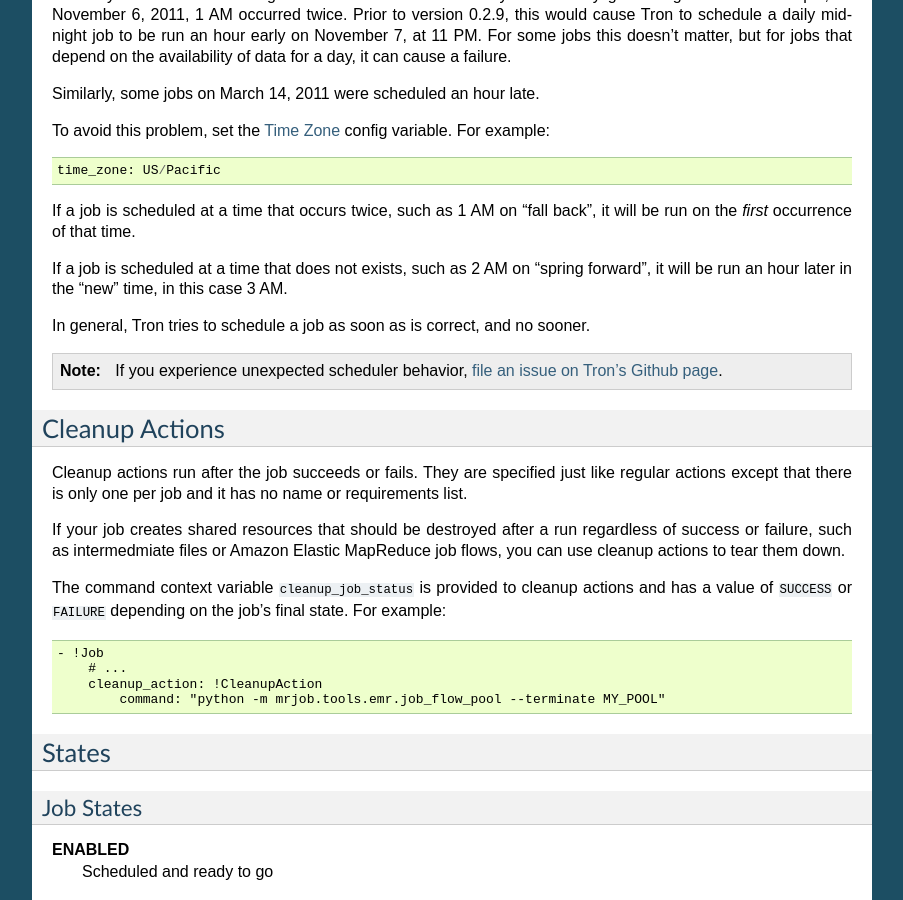
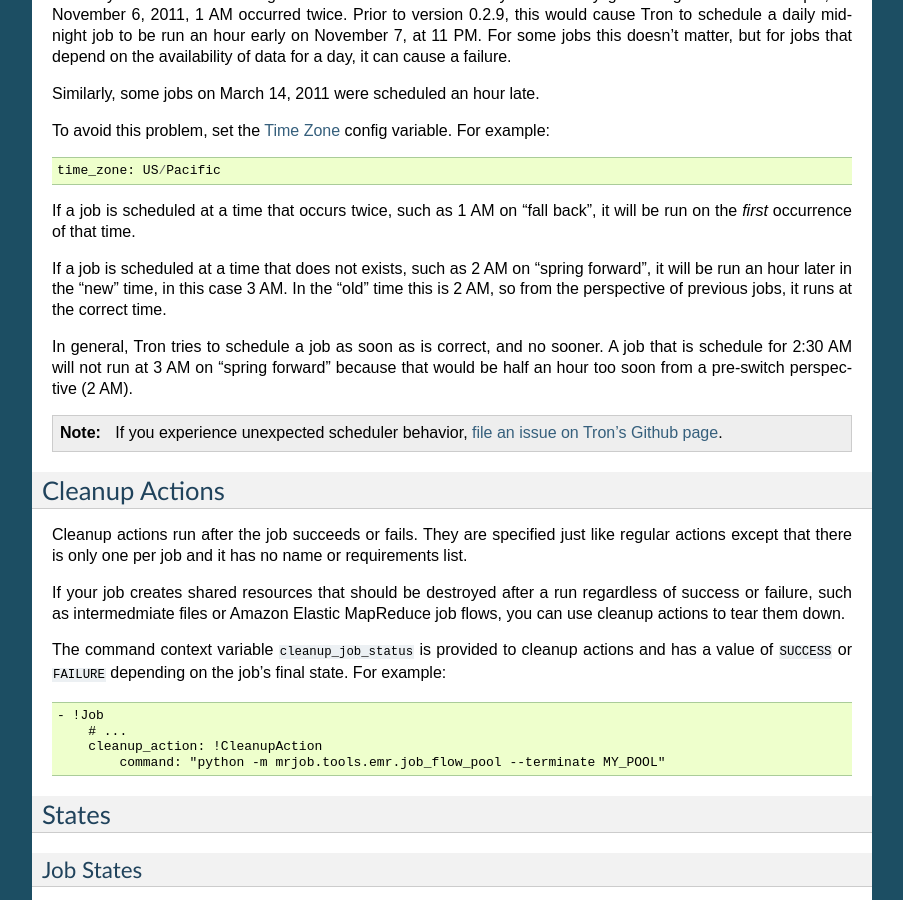
Before and after one commit to Yelp/Tron, a Sphinx documentation site: the page built from docs/jobs.rst, in a window 1280 px wide and 900 px high, scrolled down 3231 px. Shown: the whole window, without its empty margins (198-1101 px from the left). Built offline with Sphinx 7.4.7, drawn with Linux system fonts in a browser that asks for light colours.

Commit message:
Elaborated on 'as soon as is correct but no sooner'

```diff
--- a/docs/jobs.rst
+++ b/docs/jobs.rst
@@ -220,9 +220,14 @@ If a job is scheduled at a time that occurs twice, such as 1 AM on "fall back",
 it will be run on the *first* occurrence of that time.
 
 If a job is scheduled at a time that does not exists, such as 2 AM on "spring
-forward", it will be run an hour later in the "new" time, in this case 3 AM.
+forward", it will be run an hour later in the "new" time, in this case 3 AM. In
+the "old" time this is 2 AM, so from the perspective of previous jobs, it runs
+at the correct time.
 
 In general, Tron tries to schedule a job as soon as is correct, and no sooner.
+A job that is schedule for 2:30 AM will not run at 3 AM on "spring forward"
+because that would be half an hour too soon from a pre-switch perspective (2
+AM).
 
 .. note::
 
```
